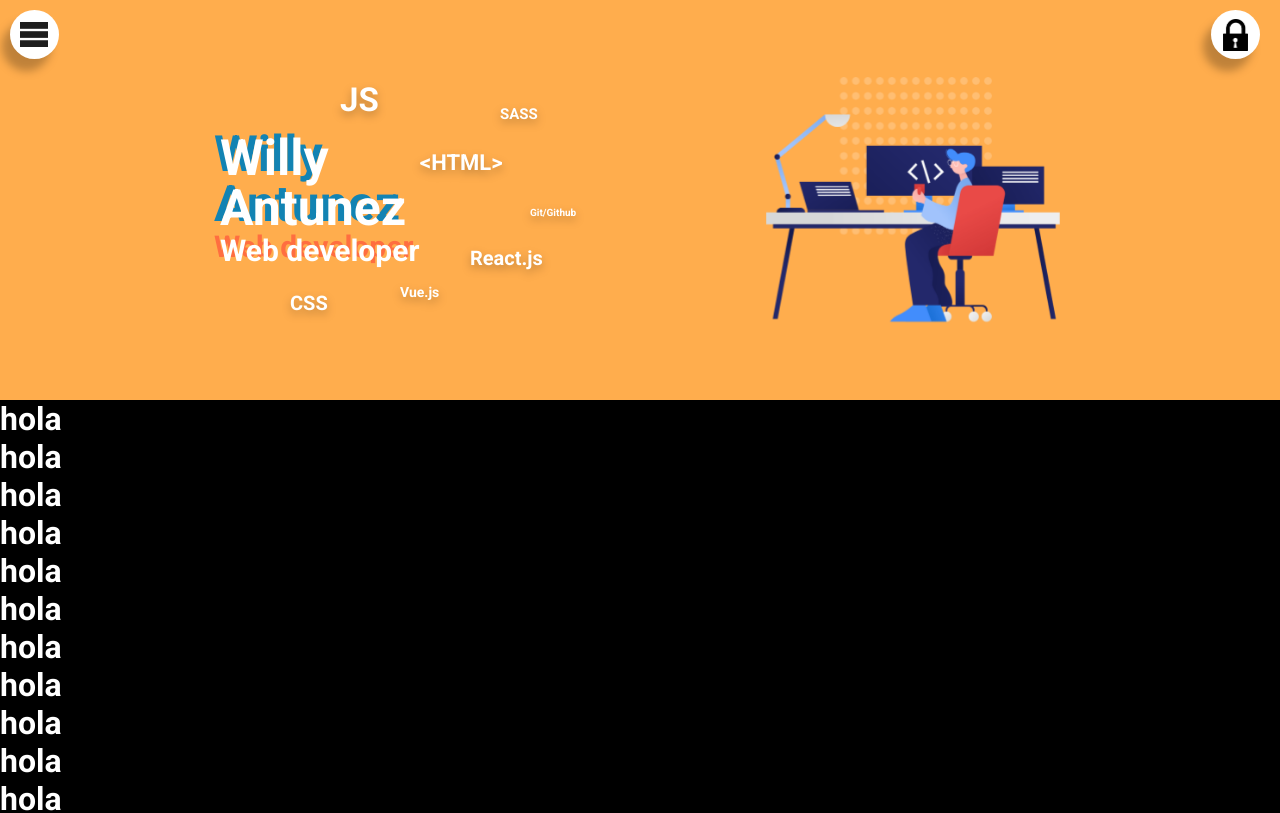
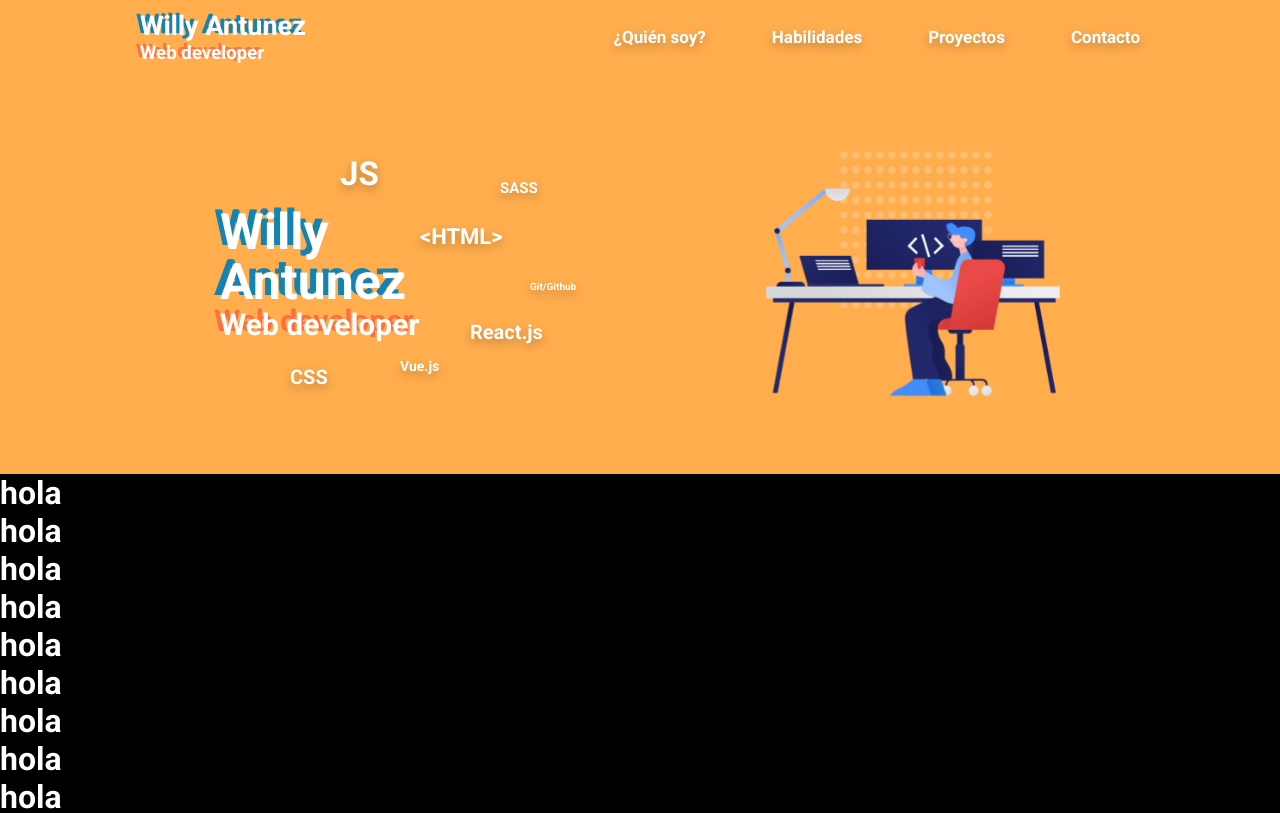
Before and after one commit to WillyAntunez/willy-antunez-portfolio, a React (Vite) app: page / in a window 1280 px wide. Shown: the top 813 px of the page. Built offline with nearby package versions, Linux system fonts and the light colour scheme.

Commit message:
Nav responsive finalizado

```diff
--- a/src/PortfolioApp.jsx
+++ b/src/PortfolioApp.jsx
@@ -7,8 +7,8 @@ import { NavBar } from './components/NavBar';
 function PortfolioApp() {
     return (
         <div className="container--main">
+            <NavBar />
             <Start />
-            <NavBar />
 
             <h1 style={{ color: 'white' }}>hola</h1>
             <h1 style={{ color: 'white' }}>hola</h1>
--- a/src/components/NavBar.scss
+++ b/src/components/NavBar.scss
@@ -2,6 +2,8 @@ $white: #fff;
 $transparent-black: rgba(0, 0, 0, 0.4);
 $primary-orange: #ffad4d;
 $transparent-white: rgba(255, 255, 255, 0.41);
+$primary-blue: rgb(18, 131, 179);
+$dark-orange: #ff6e40;
 
 .nav__container {
     position: fixed;
@@ -11,11 +13,6 @@ $transparent-white: rgba(255, 255, 255, 0.41);
     z-index: 70;
 
     transition: all ease-in-out 0.5s;
-
-    &--hidden {
-        opacity: 0;
-        transform: translateX(-100%);
-    }
 }
 
 .nav {
@@ -55,6 +52,7 @@ $transparent-white: rgba(255, 255, 255, 0.41);
         height: 3rem;
         list-style: none;
         margin-bottom: 3.8rem;
+        filter: drop-shadow(0 0.4rem 0.4rem rgba(0, 0, 0, 0.25));
     }
     &__link {
         display: block;
@@ -79,3 +77,80 @@ $transparent-white: rgba(255, 255, 255, 0.41);
     left: 1rem;
     background-color: #fff;
 }
+
+@media (max-width: 768px) {
+    .nav__container {
+        &--hidden {
+            opacity: 0;
+            transform: translateX(-100%);
+        }
+    }
+}
+
+/* LAPTOP */
+@media (min-width: 769px) and (min-height: 426px) {
+    .nav__container {
+        position: sticky;
+        top: 0;
+        width: 100%;
+        background-color: $primary-orange;
+        transition: none;
+        padding: 1rem 3rem;
+    }
+
+    .nav {
+        flex-direction: row;
+        justify-content: space-between;
+        align-items: center;
+        padding: 0;
+
+        width: 100%;
+        max-width: 1000px;
+        margin: 0 auto;
+
+        &__items {
+            flex-direction: row;
+        }
+
+        &__item {
+            cursor: pointer;
+            width: unset;
+            margin: 0;
+            font-size: 1.7rem;
+            margin-left: 6.6rem;
+            height: unset;
+        }
+
+        &__name {
+            font-size: 1.8rem;
+            filter: drop-shadow(-0.4rem -0.2rem 0rem $primary-blue);
+            br {
+                display: none;
+            }
+        }
+
+        &__title {
+            font-size: 1.6rem;
+            filter: drop-shadow(-0.4rem -0.2rem 0rem $dark-orange);
+        }
+
+        &__separator {
+            display: none;
+        }
+        &__close {
+            display: none;
+        }
+    }
+
+    .navbtn {
+        display: none;
+    }
+}
+
+@media (min-width: 769px) and (max-width: 818px) {
+    .nav {
+        &__item {
+            margin-left: 5rem;
+        }
+    }
+}
--- a/src/components/start.scss
+++ b/src/components/start.scss
@@ -179,6 +179,7 @@ $black-gray: #1e1e1e;
     }
 }
 
+/* LOCK BTN */
 .lockbtn {
     position: fixed;
     right: 2rem;
@@ -464,4 +465,8 @@ $black-gray: #1e1e1e;
             transform: rotateY(180deg);
         }
     }
+
+    .lockbtn {
+        display: none;
+    }
 }
--- a/src/main.scss
+++ /dev/null
@@ -1 +0,0 @@
-@import './sass/variables';
```
